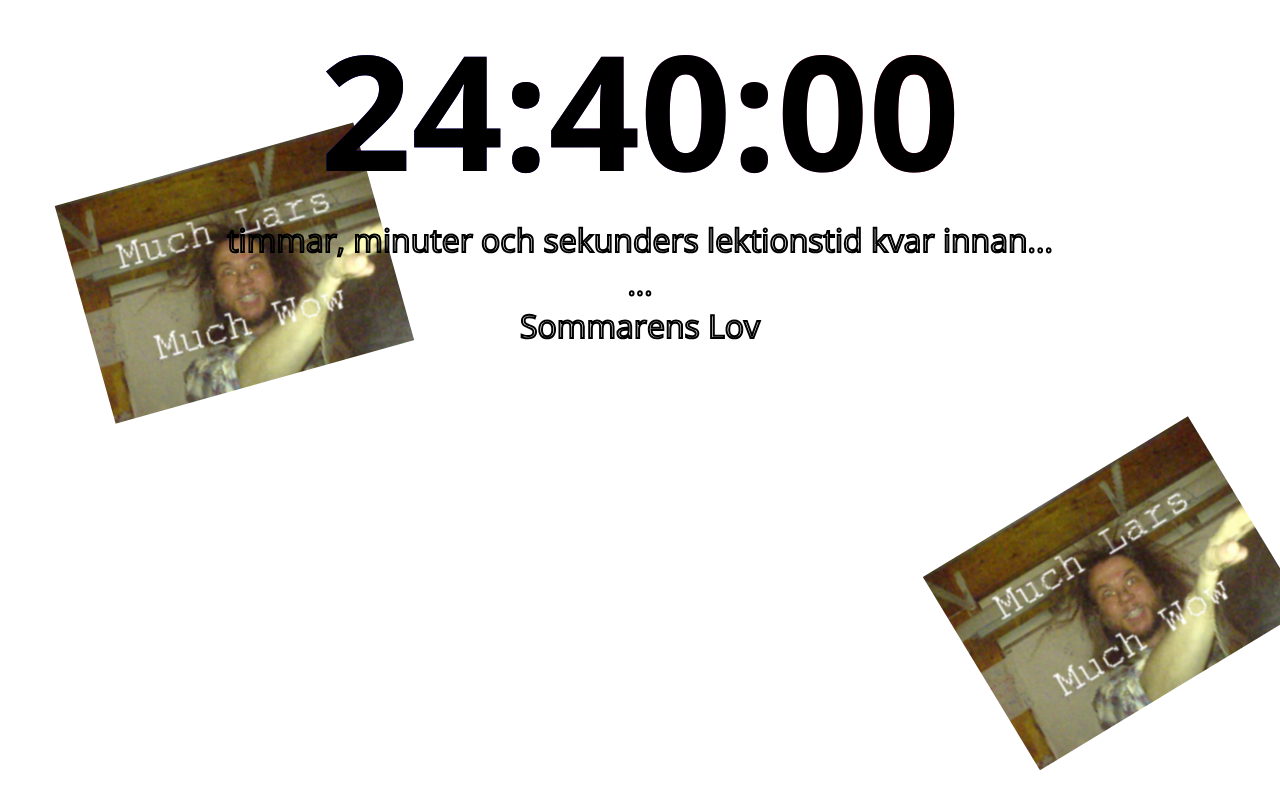
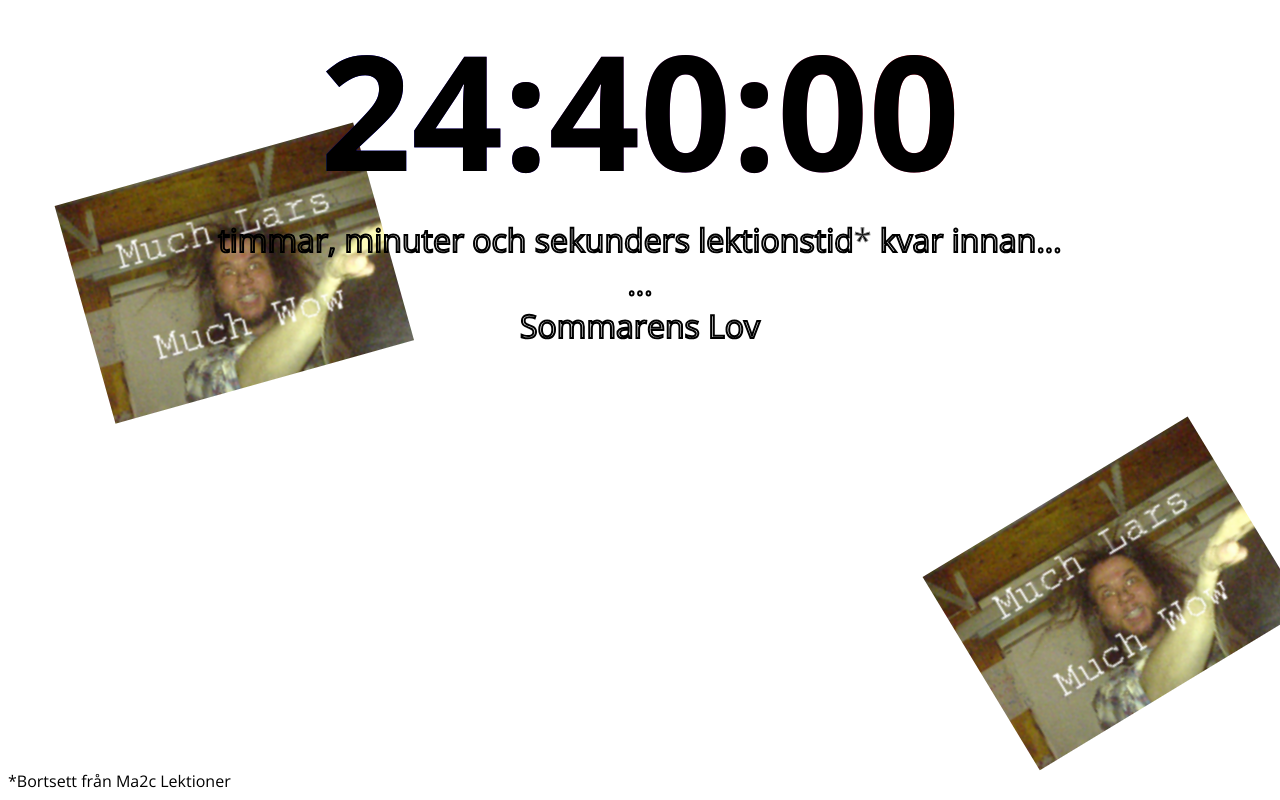
Before and after one commit to Taxen99/kvar, a plain HTML site: page index.html in a window 1280 px wide. Shown: the top 800 px of the page. Drawn offline with nearby package versions, Linux system fonts and the light colour scheme; a web font is replaced by a local one.

Commit message:
added asterisk

```diff
--- a/index.html
+++ b/index.html
@@ -9,12 +9,13 @@
 <body>
 	<div class="main_container">
 		<h1 class="main_time">∞:∞:∞</h1>
-		<p class="subtitle-p">timmar, minuter och sekunders lektionstid kvar innan...</p>
+		<p class="subtitle-p">timmar, minuter och sekunders lektionstid<span class="asterisk">*</span> kvar innan...</p>
 		<p class="subtitle-p">...</p>
 		<p class="subtitle-p">Sommarens Lov</p>
 	</div>
 	<div class="hover-c hover-c1"><img class="lars1" src="lars1.png"></div>
 	<div class="hover-c hover-c2"><img class="lars1" src="lars1.png"></div>
 	<script tyep="module" src="index.js"></script>
+	<span class="asterisk-note">*Bortsett från Ma2c Lektioner</span>
 </body>
 </html>
--- a/styles.css
+++ b/styles.css
@@ -20,11 +20,11 @@ body {
 
 * {
 	z-index: 1;
+	font-family: "Open Sans", sans-serif;
 }
 
 .main_time {
 	font-size: 10em;
-	font-family: "Open Sans", sans-serif;
 	margin: 0;
 
 	background-image: linear-gradient(0.15turn, red, orange, yellow, lime, blue, indigo, violet, red, orange, yellow, lime, blue, indigo, violet);
@@ -44,12 +44,23 @@ body {
 }
 
 .subtitle-p {
-	font-family: "Open Sans", sans-serif;
 	font-size: 2em;
 	margin: 0;
 	-webkit-text-fill-color: transparent;
 	-webkit-text-stroke: 2px black;
 	pointer-events: none;
+}
+
+.asterisk {
+	-webkit-text-stroke: 1px gray;
+	-webkit-text-fill-color: black;
+}
+
+.asterisk-note {
+	position: fixed;
+	bottom: 0.5em;
+	left: 0.5em;
+	font-size: 1em;
 }
 
 .lars1 {
```
